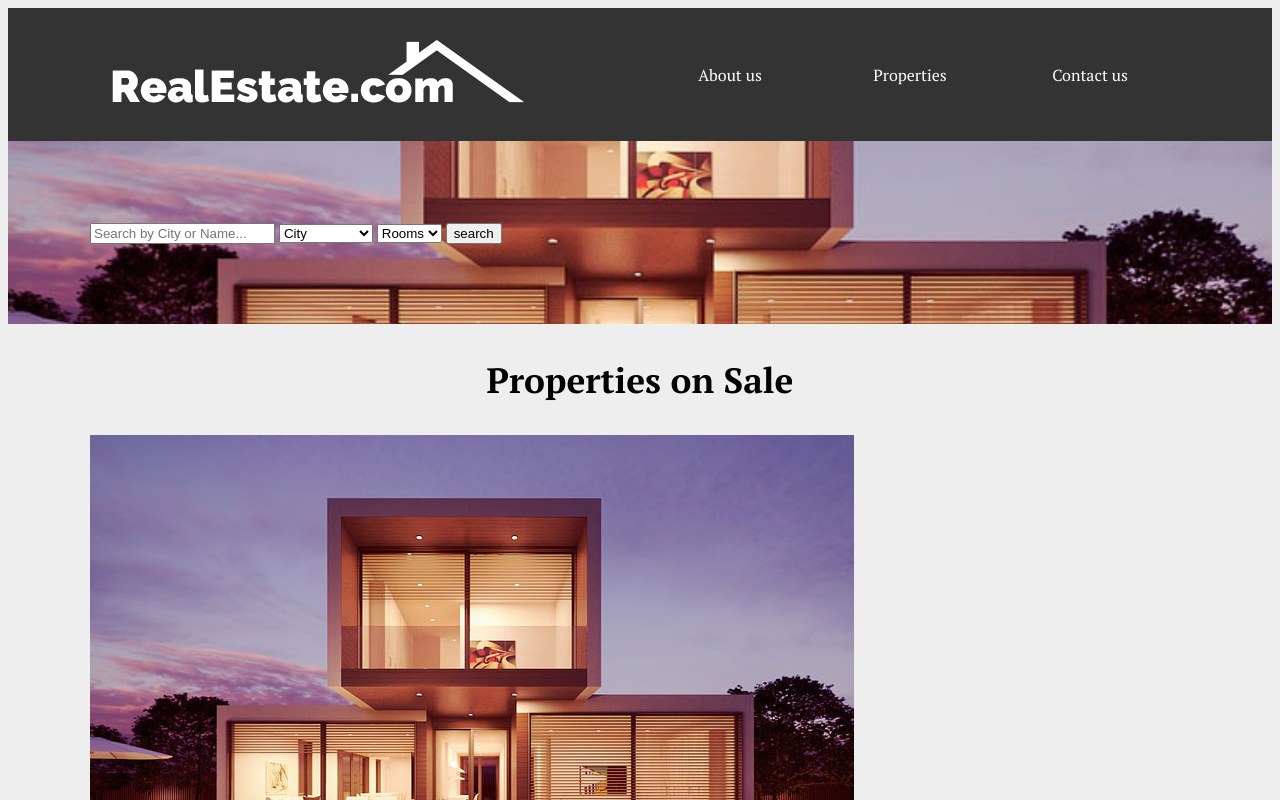
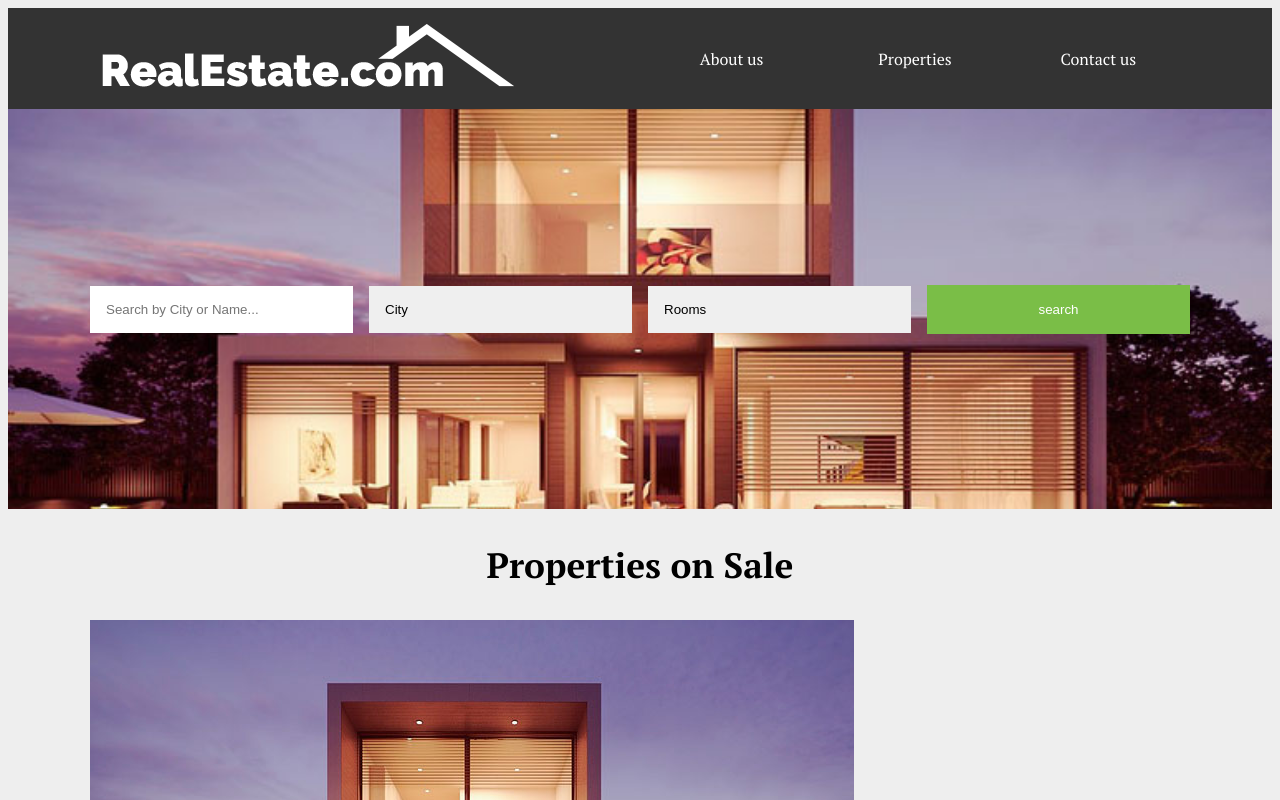
Before and after one commit to madhumithavenu/13_Building_a_Real_Estate_Website_Homepage_, a plain HTML site: page index.html in a window 1280 px wide. Shown: the top 800 px of the page. Drawn offline with Linux system fonts and the light colour scheme.

Commit message:
Styling the submit form

```diff
--- a/css/style.css
+++ b/css/style.css
@@ -4,13 +4,13 @@
     --gray: #eeeeee;
     --dark: #333333;
     --padding: 1rem;
-    --padding: 2rem;
+    --padding2: 2rem;
     --mainFont: 'PT Serif', serif;
 }
 html{
     box-sizing: border-box;
 }
-,:before,*:after{
+*,*:before,*:after{
     box-sizing: inherit;
 }
 body{
@@ -43,6 +43,21 @@ h3{
     max-width: 1100px;
     margin: 0 auto;
     width: 90%;
+}
+.button{
+    background-color: var(--primary);
+    padding: var(--padding);
+    color: var(--light);
+    border: 1px solid var(--primary);
+    display: block;
+    text-align: center;
+    text-decoration: none;
+    transition: all .3s ease;
+}
+.button:hover{
+    background-color: var(--light);
+    color: var(--primary);
+    cursor: pointer;
 }
 .header{
     padding: var(--padding);
@@ -102,7 +117,7 @@ h3{
 }
 .search-form input[type="text"],
 .search-form select{
-    padding: 1rem;
+    padding: var(--padding);
     -webkit-appearance: none;
     -moz-appearance: none;
     appearance: none;
--- a/index.html
+++ b/index.html
@@ -24,7 +24,7 @@
         </div>
     </header>
     <div class="search-form-container">
-        <form action="#" class="search-form-content container">
+        <form action="#" class="search-form container">
             <input type="text" placeholder="Search by City or Name...">
             <select>
                 <option value="city" selected>City</option>
```
